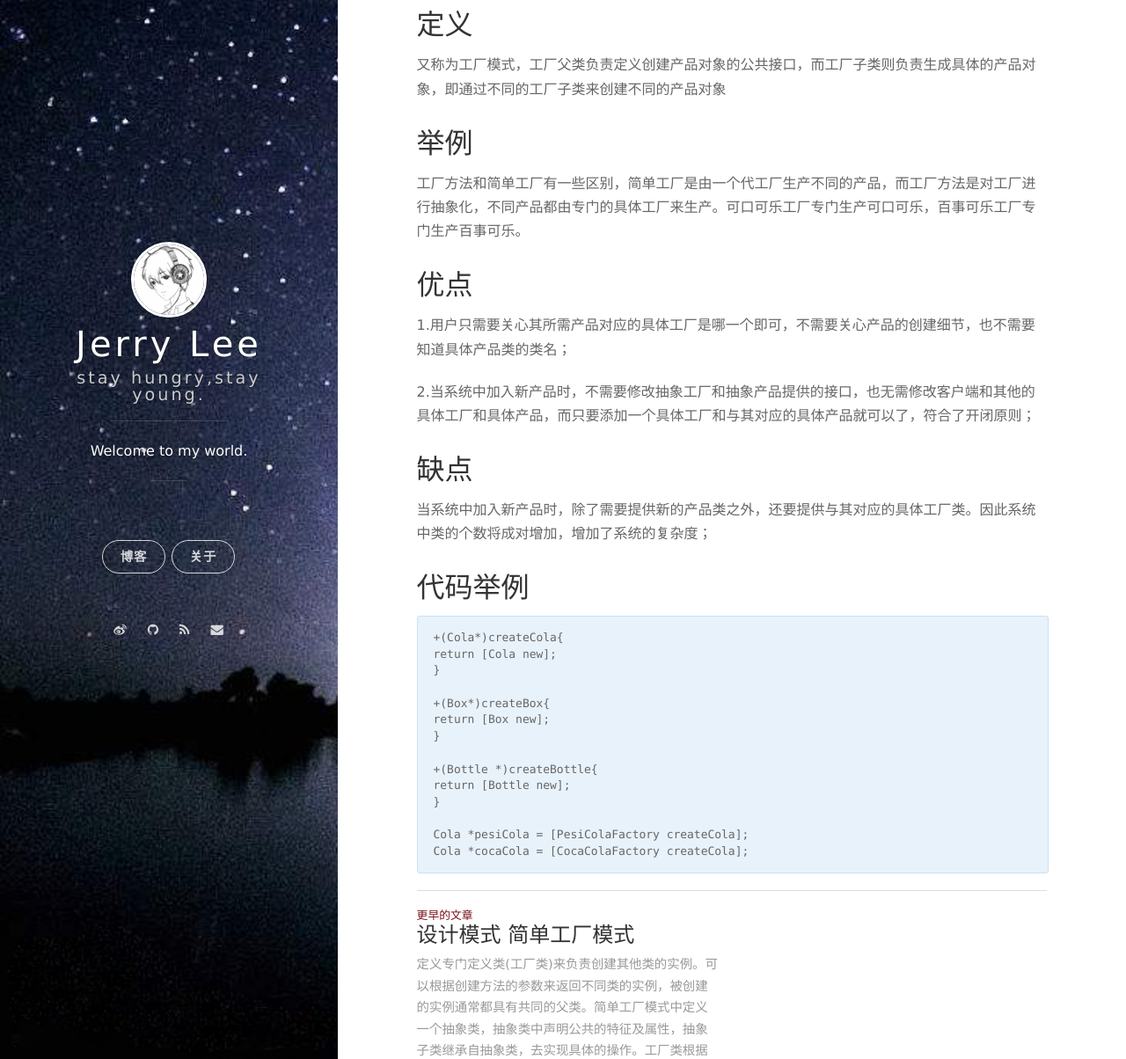
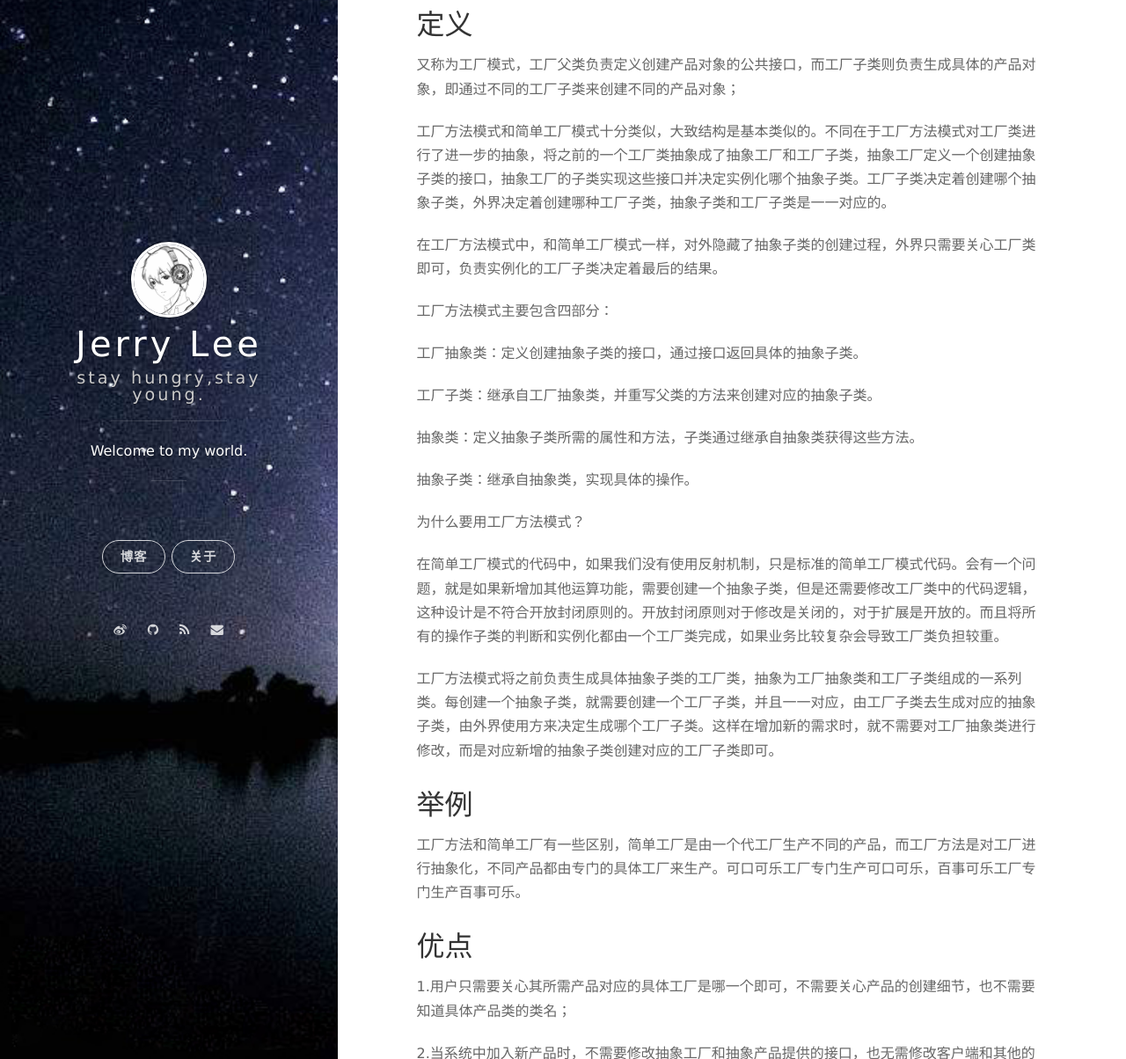
Before and after one commit to stevenlfg/stevenlfg.github.io, a Jekyll site: the page built from _posts/2018-11-21-设计模式----工厂方法模式.md, in a window 1280 px wide and 1400 px high, scrolled down 342 px. Shown: the part 196-1400 px from the top of the window at 88% size. Built offline with Jekyll 4.4.1, drawn with Linux system fonts in a browser that asks for light colours; nearby versions of some CDN libraries; our own code applies the rules of GitHub Pages for plain Markdown files; comment, search, counter and statistics services are not loaded.

Commit message:
update methodFactory

```diff
--- a/_posts/2018-11-21-设计模式----工厂方法模式.md
+++ b/_posts/2018-11-21-设计模式----工厂方法模式.md
@@ -1,5 +1,4 @@
 -----------
-
 
 ----------------
 
@@ -7,7 +6,30 @@
 
 ## 定义 ##
 
-又称为工厂模式，工厂父类负责定义创建产品对象的公共接口，而工厂子类则负责生成具体的产品对象，即通过不同的工厂子类来创建不同的产品对象
+又称为工厂模式，工厂父类负责定义创建产品对象的公共接口，而工厂子类则负责生成具体的产品对象，即通过不同的工厂子类来创建不同的产品对象；
+
+工厂方法模式和简单工厂模式十分类似，大致结构是基本类似的。不同在于工厂方法模式对工厂类进行了进一步的抽象，将之前的一个工厂类抽象成了抽象工厂和工厂子类，抽象工厂定义一个创建抽象子类的接口，抽象工厂的子类实现这些接口并决定实例化哪个抽象子类。工厂子类决定着创建哪个抽象子类，外界决定着创建哪种工厂子类，抽象子类和工厂子类是一一对应的。
+
+在工厂方法模式中，和简单工厂模式一样，对外隐藏了抽象子类的创建过程，外界只需要关心工厂类即可，负责实例化的工厂子类决定着最后的结果。
+
+
+工厂方法模式主要包含四部分：
+
+工厂抽象类：定义创建抽象子类的接口，通过接口返回具体的抽象子类。
+
+工厂子类：继承自工厂抽象类，并重写父类的方法来创建对应的抽象子类。
+
+抽象类：定义抽象子类所需的属性和方法，子类通过继承自抽象类获得这些方法。
+
+抽象子类：继承自抽象类，实现具体的操作。
+
+
+为什么要用工厂方法模式？
+
+在简单工厂模式的代码中，如果我们没有使用反射机制，只是标准的简单工厂模式代码。会有一个问题，就是如果新增加其他运算功能，需要创建一个抽象子类，但是还需要修改工厂类中的代码逻辑，这种设计是不符合开放封闭原则的。开放封闭原则对于修改是关闭的，对于扩展是开放的。而且将所有的操作子类的判断和实例化都由一个工厂类完成，如果业务比较复杂会导致工厂类负担较重。
+
+工厂方法模式将之前负责生成具体抽象子类的工厂类，抽象为工厂抽象类和工厂子类组成的一系列类。每创建一个抽象子类，就需要创建一个工厂子类，并且一一对应，由工厂子类去生成对应的抽象子类，由外界使用方来决定生成哪个工厂子类。这样在增加新的需求时，就不需要对工厂抽象类进行修改，而是对应新增的抽象子类创建对应的工厂子类即可。
+
 
 ## 举例 ##
 
@@ -42,4 +64,4 @@
 
 
 
-  [1]: http://static.zybuluo.com/stevenlfg/fu9wdb2gzx5qefwjfq10e54v/%E5%B7%A5%E5%8E%82%E6%96%B9%E6%B3%95.png
+[1]: http://static.zybuluo.com/stevenlfg/fu9wdb2gzx5qefwjfq10e54v/%E5%B7%A5%E5%8E%82%E6%96%B9%E6%B3%95.png
```
